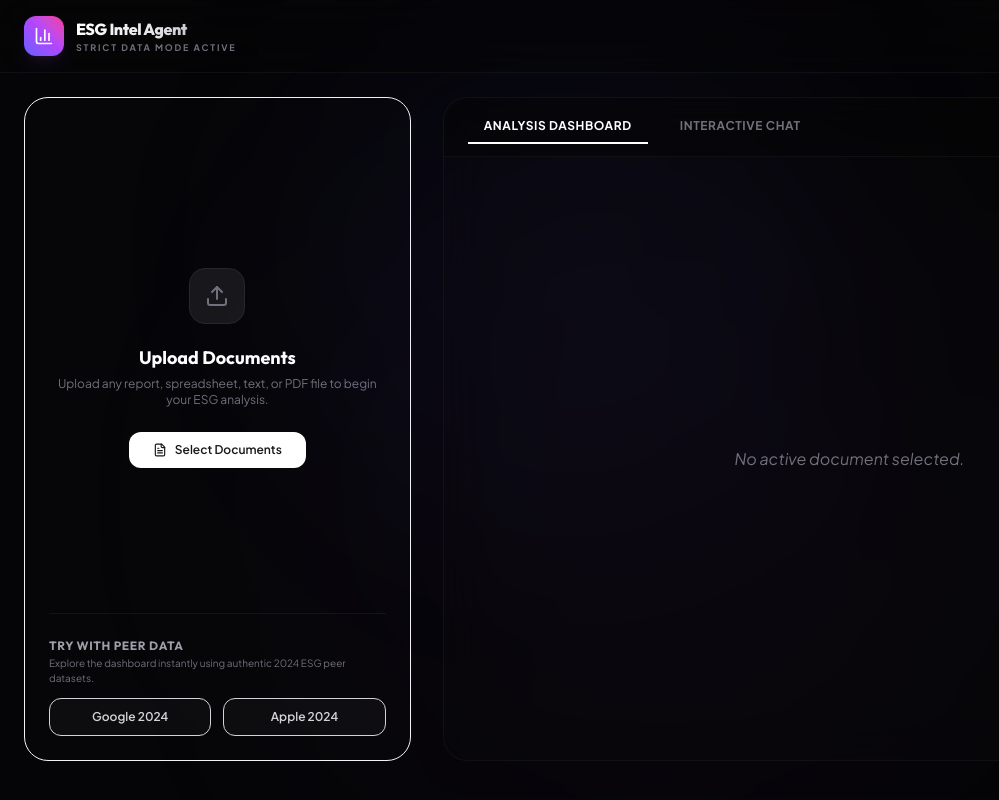
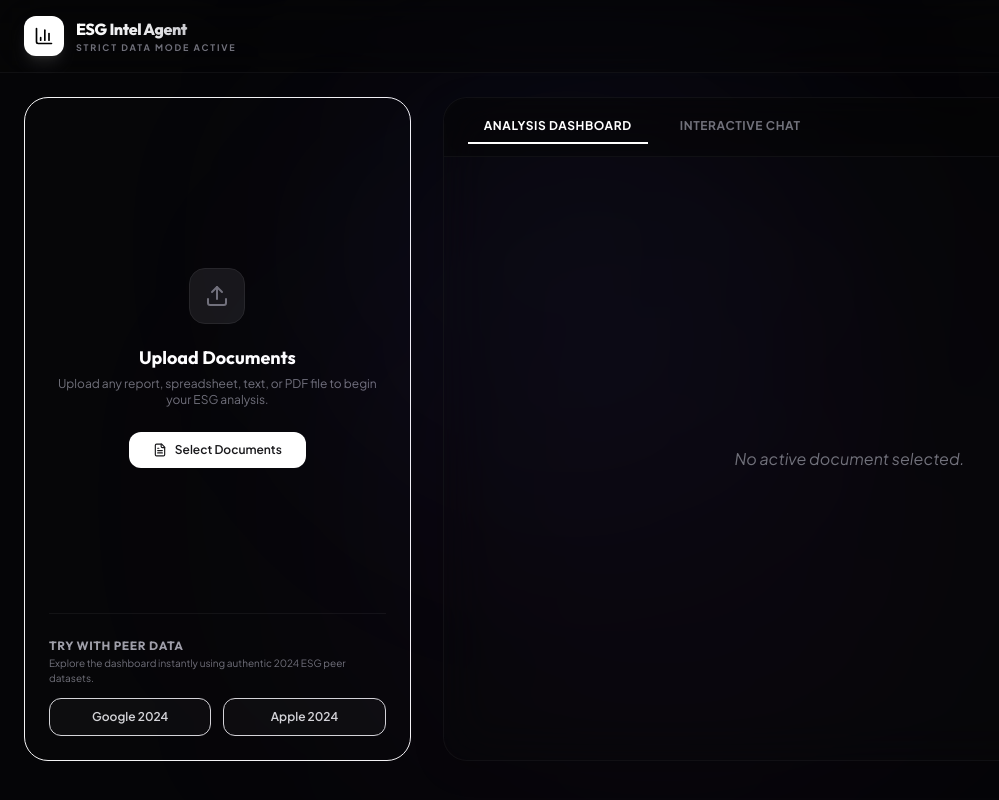
Before and after one commit to MAX-XD-2K/esg-intel-agent, a React (Vite) app: page / in a window 1280 px wide. Shown: the whole page, without its empty margins (0-999 px from the left). Built offline with nearby package versions, Linux system fonts and the light colour scheme.

Commit message:
style: change header logo to white background with black icon

```diff
--- a/src/App.tsx
+++ b/src/App.tsx
@@ -1852,8 +1852,8 @@ I have performed a strict document extraction and classification. You can view t
       {/* Header */}
       <header className="sticky top-0 z-50 bg-[#050507]/40 backdrop-blur-xl border-b border-zinc-900/60 px-6 py-4 flex items-center justify-between">
         <div className="flex items-center gap-3">
-          <div className="w-10 h-10 bg-gradient-to-tr from-indigo-500 via-purple-500 to-pink-500 rounded-xl flex items-center justify-center shadow-lg shadow-purple-500/10">
-            <BarChart3 className="text-white w-5 h-5" />
+          <div className="w-10 h-10 bg-white rounded-xl flex items-center justify-center shadow-lg shadow-white/10">
+            <BarChart3 className="text-black w-5 h-5" />
           </div>
           <div>
             <h1 className="text-md font-extrabold tracking-tight text-transparent bg-clip-text bg-gradient-to-r from-white via-zinc-200 to-zinc-400">ESG Intel Agent</h1>
```
